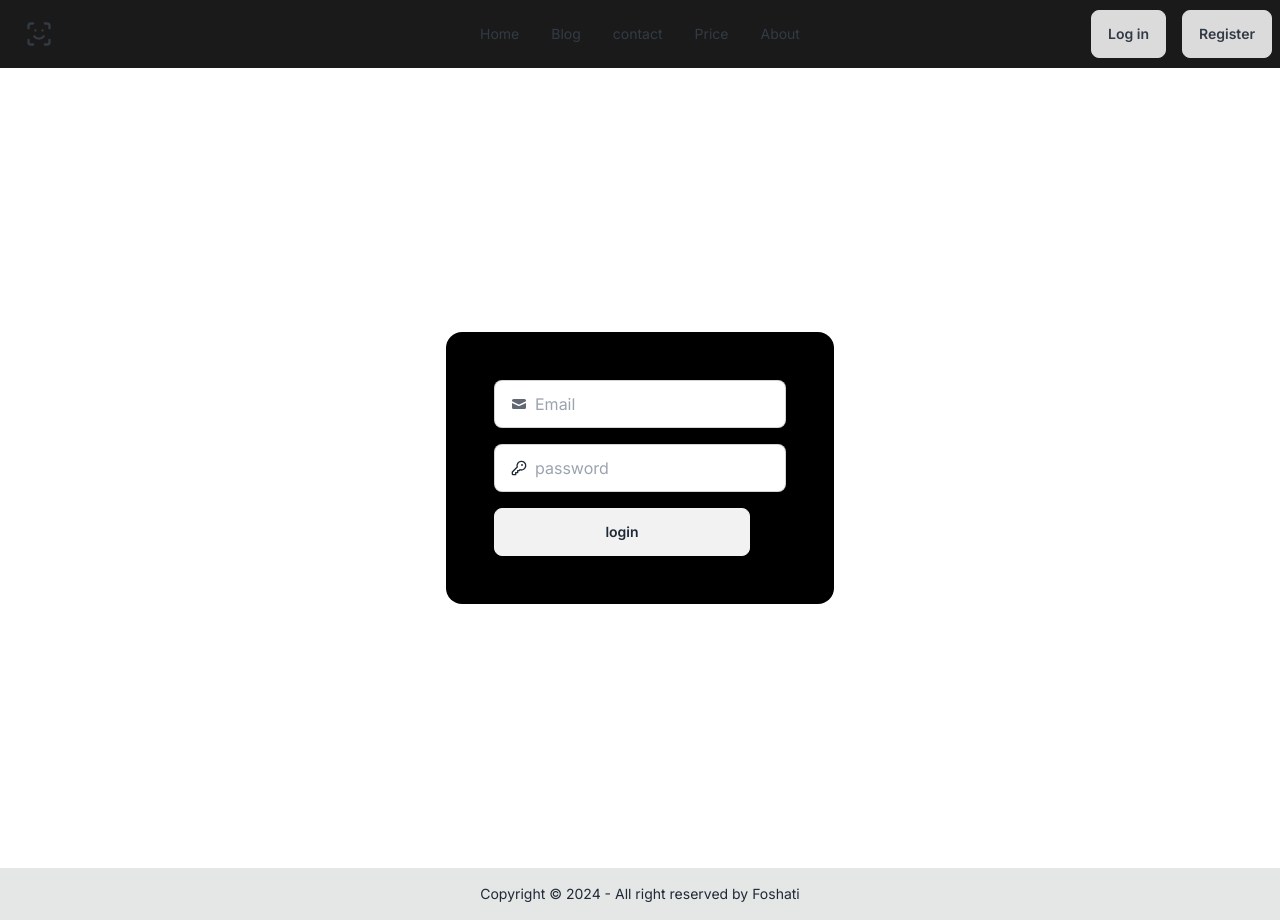
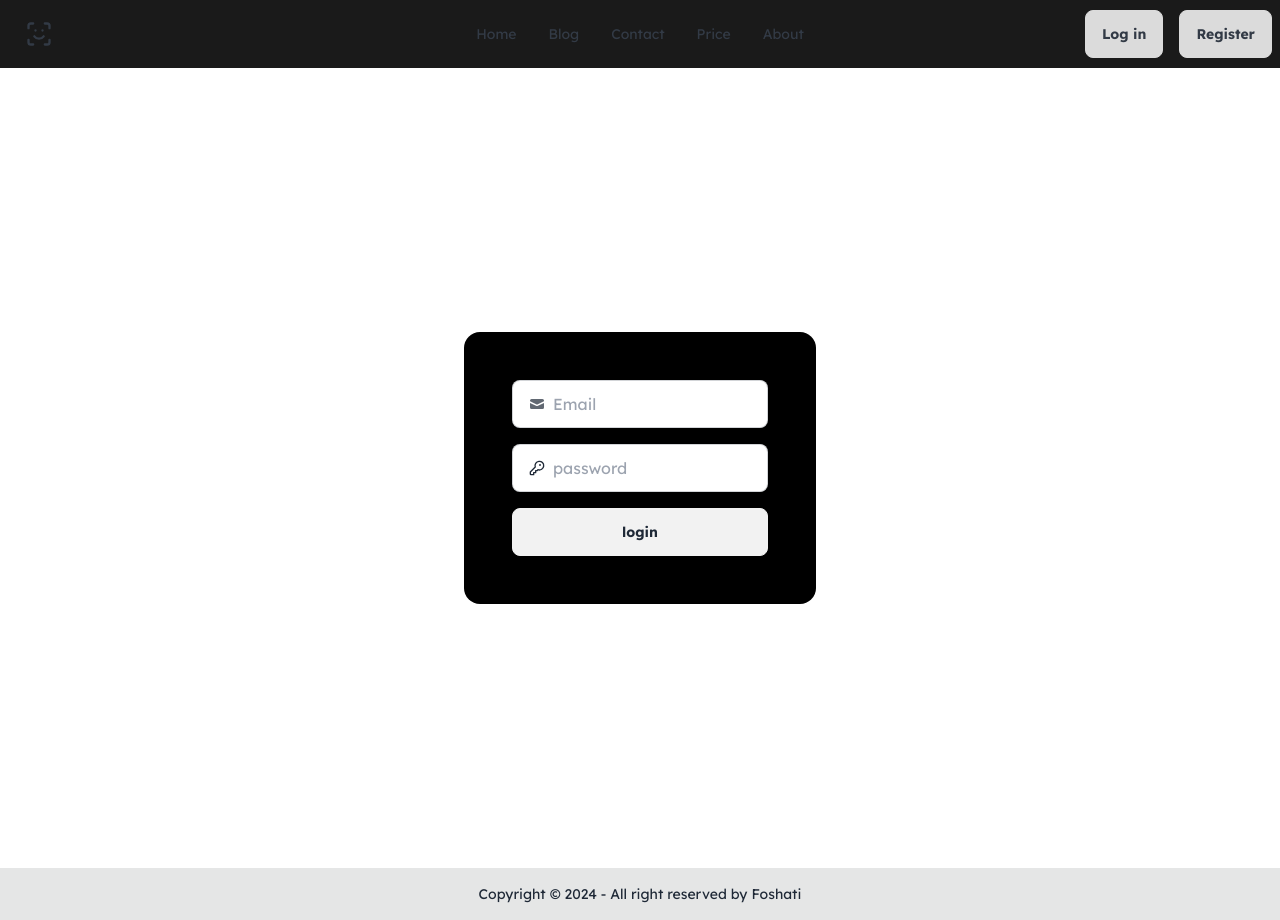
Before and after one commit to Foshati/auth-fullstack-laravel-nextjs, a Next.js app in the folder frontend-nextjs/: page /auth/login in a window 1280 px wide. Built offline with nearby package versions, Linux system fonts and the light colour scheme; no server answers.

Commit message:
create middleware for blog page and fixed template

```diff
--- /dev/null
+++ b/frontend-nextjs/src/app/(home)/home.css
@@ -0,0 +1,3 @@
+.gradient {
+  background: linear-gradient(90deg, #d53369 0%, #daae51 100%);
+}
--- a/frontend-nextjs/src/app/page.js
+++ b/frontend-nextjs/src/app/(home)/page.jsx
@@ -1,4 +1,5 @@
 import Link from "next/link";
+import "./home.css";
 export default function Home() {
   return (
     <main>
@@ -16,7 +17,7 @@ export default function Home() {
                 NextJs-TailwindCss-DaisyUi -Laravel-mySql
               </p>
               <Link
-                href="/Blog"
+                href="/blog"
                 className="px-8 py-4 mx-auto my-6 font-bold text-gray-800 transition duration-300 ease-in-out transform bg-white rounded-full shadow-lg lg:mx-0 hover:underline focus:outline-none focus:shadow-outline hover:scale-105"
               >
                 Get Started
--- a/frontend-nextjs/src/app/Blog/page.jsx
+++ b/frontend-nextjs/src/app/Blog/page.jsx
@@ -11,7 +11,7 @@ const getData = async () => {
   }
 };
 
-export default async function Posts() {
+export default async function Blogs() {
   const postsData = await getData();
 
   return (
--- a/frontend-nextjs/src/app/globals.css
+++ b/frontend-nextjs/src/app/globals.css
@@ -1,7 +1,3 @@
 @tailwind base;
 @tailwind components;
 @tailwind utilities;
-
-.gradient {
-  background: linear-gradient(90deg, #d53369 0%, #daae51 100%);
-}
--- a/frontend-nextjs/src/app/layout.js
+++ b/frontend-nextjs/src/app/layout.jsx
@@ -1,10 +1,10 @@
-import { Inter } from "next/font/google";
+import { Lexend } from "next/font/google";
 import "./globals.css";
 import Header from "@/components/header/Header";
 import Footer from "@/components/footer/Footer";
 import HotToast from "@/components/hotToast/HotToast";
 import { AuthProvider } from "@/context/AuthContext";
-const inter = Inter({ subsets: ["latin"] });
+const lexend = Lexend({ subsets: ["latin"], weight: ["400", "500", "700"] });
 
 export const metadata = {
   title: "NextJs-TailwindCss-DaisyUi -Laravel-mySql",
@@ -14,7 +14,7 @@ export const metadata = {
 export default function RootLayout({ children }) {
   return (
     <html lang="en">
-      <body className={inter.className}>
+      <body className={lexend.className}>
         <AuthProvider>
           <main className="flex flex-col min-h-screen">
             <Header />
--- a/frontend-nextjs/src/components/footer/Footer.jsx
+++ b/frontend-nextjs/src/components/footer/Footer.jsx
@@ -5,7 +5,17 @@ export default function Footer() {
     <div>
       <footer className="p-4 footer footer-center bg-base-300 text-base-content">
         <aside>
-          <p>Copyright © 2024 - All right reserved by Foshati</p>
+          <p className="hidden lg:block">
+            Copyright &copy; 2024 - All right reserved by{" "}
+            <a
+              className="cursor-pointer hover:text-red-500"
+              href="https://github.com/Foshati"
+              target="_blank"
+              rel="noopener noreferrer" /* Prevent tabnabbing security attack */
+            >
+              Foshati
+            </a>
+          </p>
         </aside>
       </footer>
     </div>
--- a/frontend-nextjs/src/components/header/Header.jsx
+++ b/frontend-nextjs/src/components/header/Header.jsx
@@ -48,8 +48,8 @@ export default function Header() {
               </li>
               <li className="hover:text-red-500">
                 <Link
-                  href="/Blog"
-                  className={pathname === "/Blog" ? "text-red-500" : ""}
+                  href="/blog"
+                  className={pathname === "/blog" ? "text-red-500" : ""}
                 >
                   Blog
                 </Link>
@@ -59,7 +59,7 @@ export default function Header() {
                   href="/contact"
                   className={pathname === "/contact" ? "text-red-500" : ""}
                 >
-                  contact
+                  Contact
                 </Link>
               </li>
               <li className="hover:text-red-500">
@@ -93,8 +93,8 @@ export default function Header() {
             </li>
             <li className="hover:text-red-500">
               <Link
-                href="/Blog"
-                className={pathname === "/Blog" ? "text-red-500" : ""}
+                href="/blog"
+                className={pathname === "/blog" ? "text-red-500" : ""}
               >
                 Blog
               </Link>
@@ -104,7 +104,7 @@ export default function Header() {
                 href="/contact"
                 className={pathname === "/contact" ? "text-red-500" : ""}
               >
-                contact
+                Contact
               </Link>
             </li>
             <li className="hover:text-red-500">
```
Also changed, not shown: frontend-nextjs/src/middleware.js (added, +14 -0 lines).
